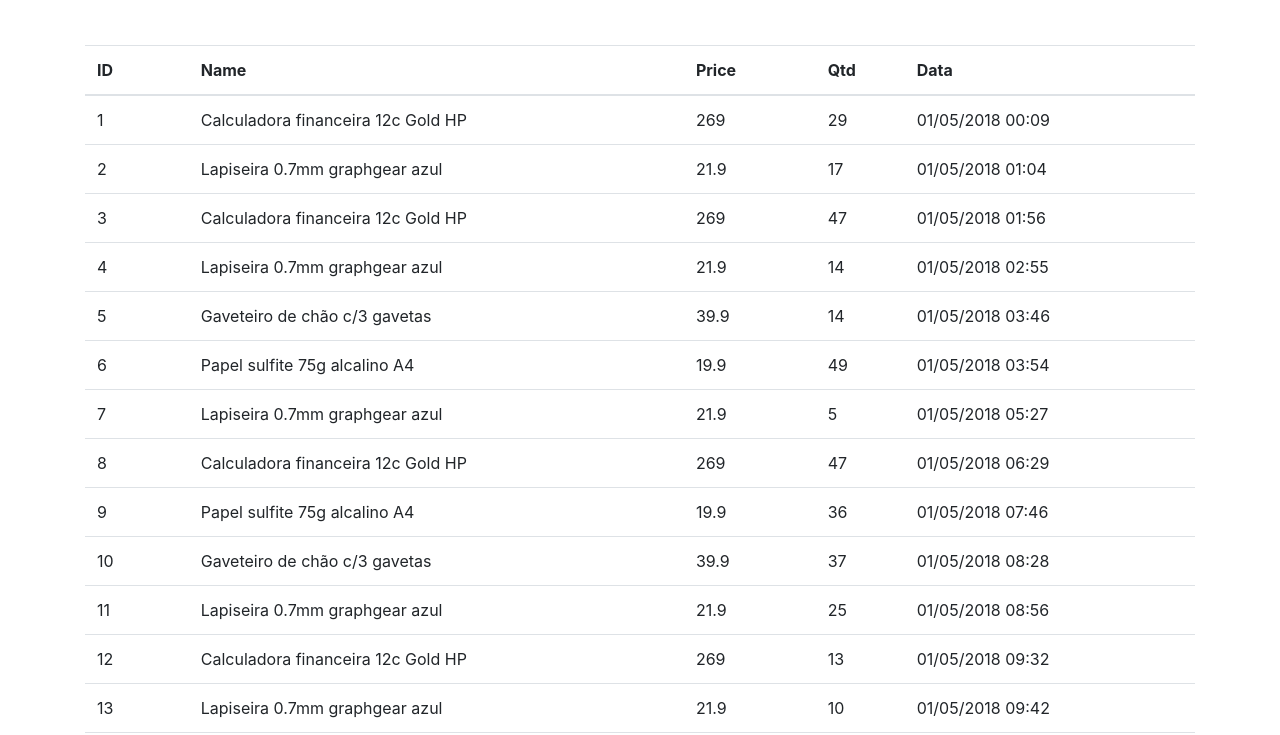
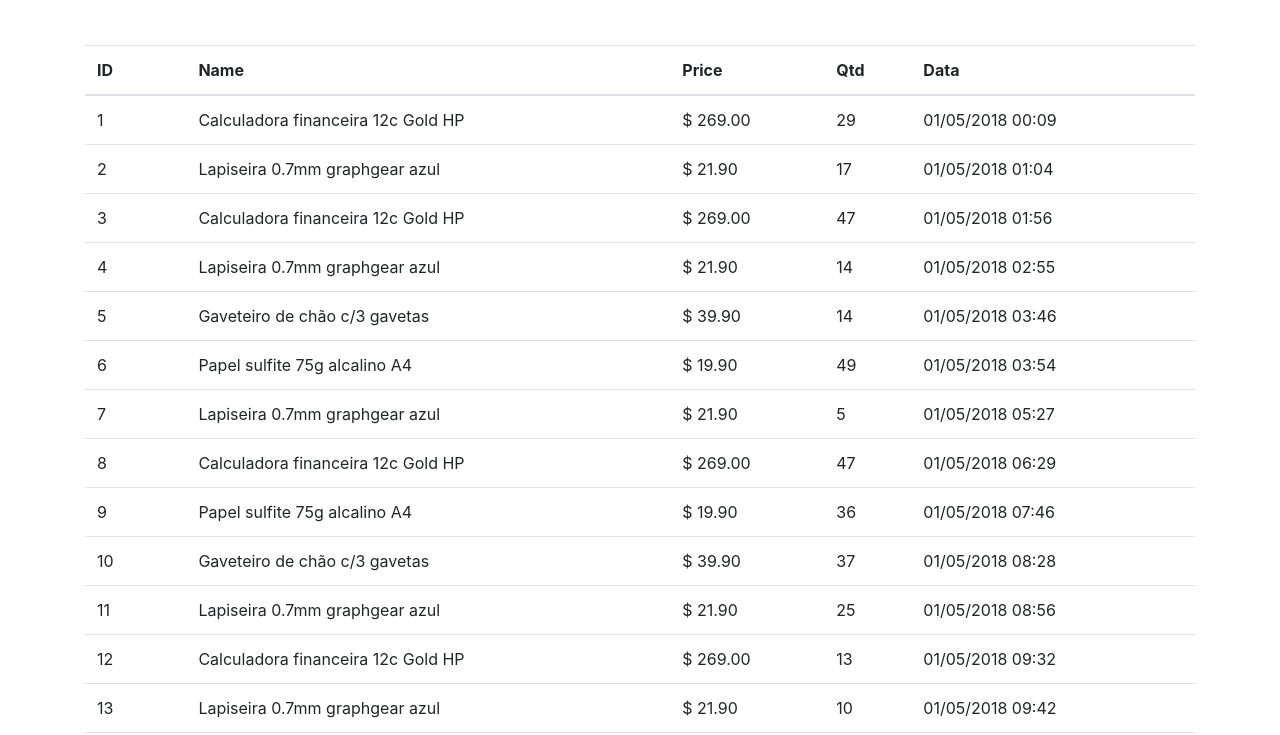
Before and after one commit to brenomachadodomonte/vue_sales_report, a website: page index.html in a window 1280 px wide. Shown: the part 67-802 px from the top of the page. Drawn offline with Linux system fonts and the light colour scheme.

Commit message:
Creating directive for money mask

```diff
--- a/index.html
+++ b/index.html
@@ -27,7 +27,7 @@
                     <tr v-for="sale in sales">
                         <td>{{ sale.id }}</td>
                         <td>{{ sale.name }}</td>
-                        <td>{{ sale.price }}</td>
+                        <td v-money="'$'">{{ sale.price }}</td>
                         <td>{{ sale.qtde }}</td>
                         <td>{{ sale.date }}</td>
                     </tr>
@@ -36,6 +36,13 @@
         </div>
     </div>
     <script>
+        Vue.directive('money', {
+            inserted(el, binding){
+                const amount = parseFloat(el.innerHTML).toFixed(2).replace(/(\d)(?=(\d{3})+\.)/g, '$1,');
+                el.innerHTML = `${binding.value} ${amount}`;
+            }
+        });
+
         new Vue({
             el: '#app',
             data: {
```
